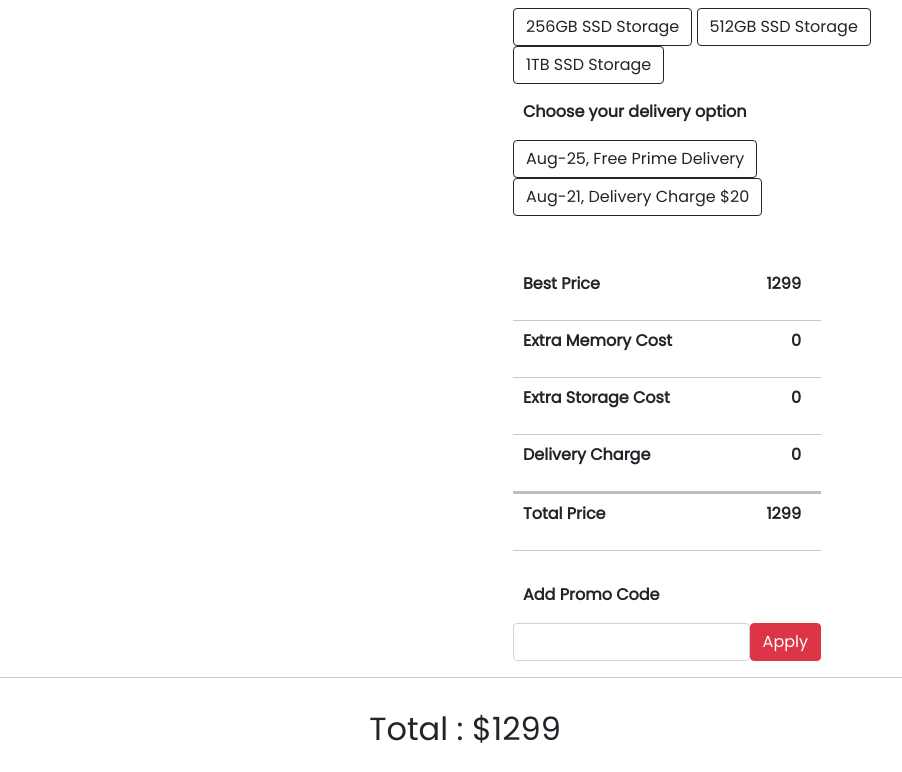
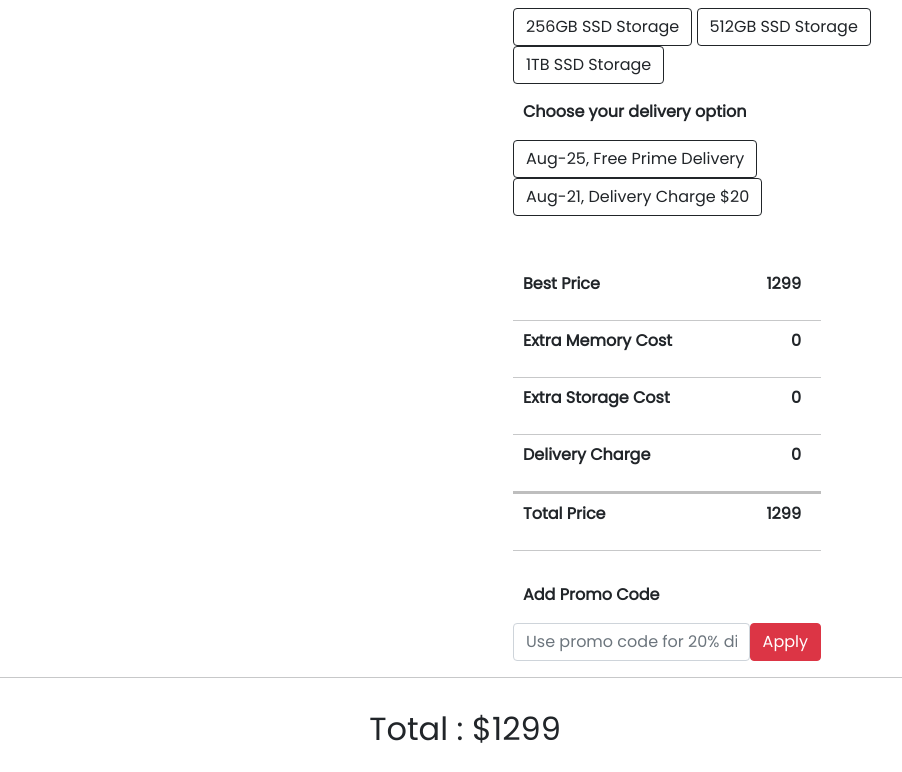
Before and after one commit to ruhulamin7/mac-book-pro, a plain HTML site: page index.html in a window 1280 px wide. Shown: the part 507-1279 px from the top of the page, without its empty margins (175-1077 px from the left). Drawn offline with nearby package versions, Linux system fonts and the light colour scheme.

Commit message:
use placeholder in promo code field

```diff
--- a/index.html
+++ b/index.html
@@ -97,7 +97,8 @@
                 <section class="promo-code col-lg-8">
                     <p>Add Promo Code</p>
                     <div class="promo-code-input ">
-                        <input id="promo-code-input" class="form-control" type="text" name="">
+                        <input id="promo-code-input" class="form-control" type="text" name=""
+                            placeholder="Use promo code for 20% discount">
                         <button id="promo-code-apply" class="btn btn-danger">Apply</button>
                     </div>
                     <p id="promoError" class="text-danger pt-2">Invalid Promo Code !</p>
```
